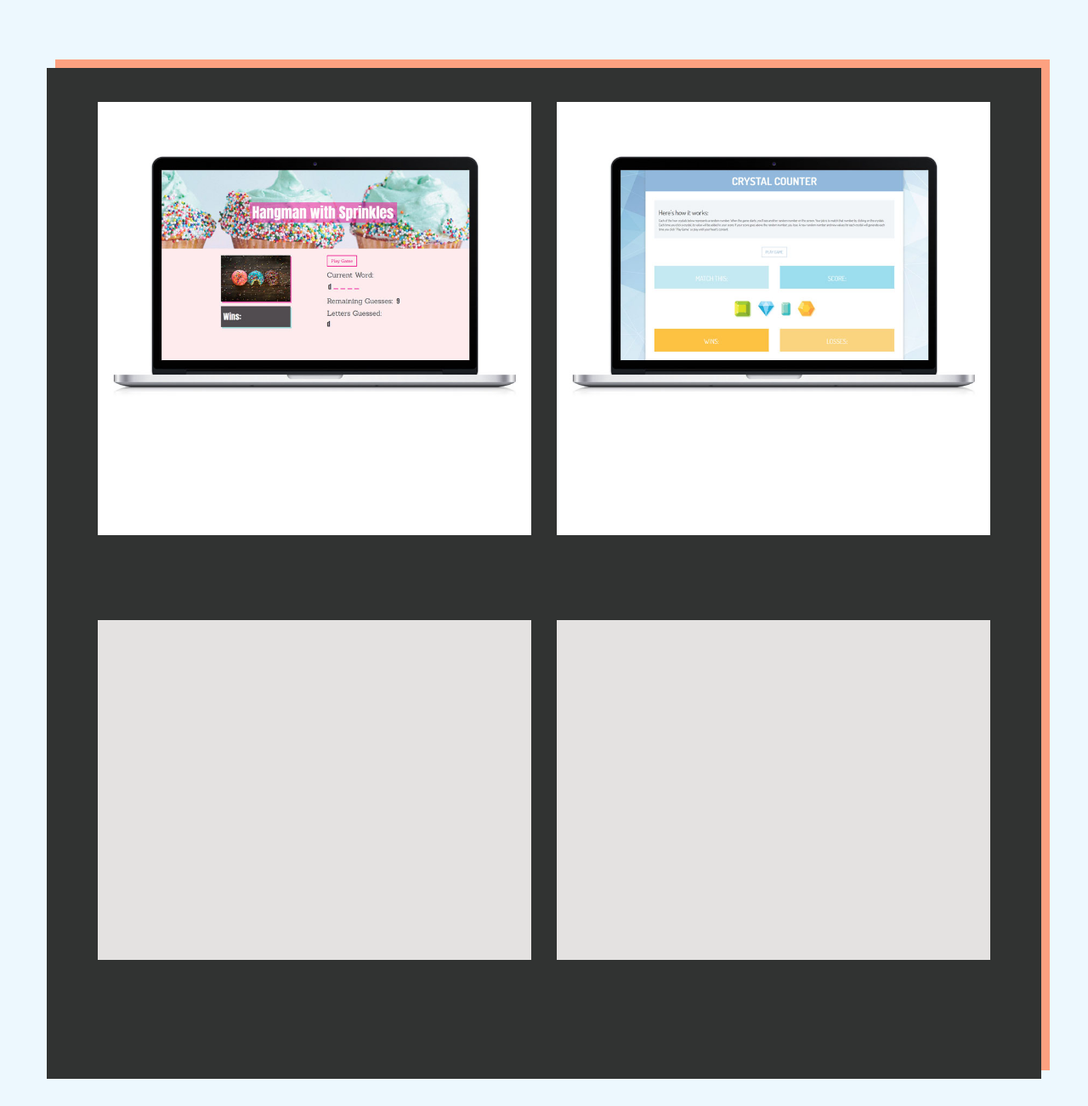
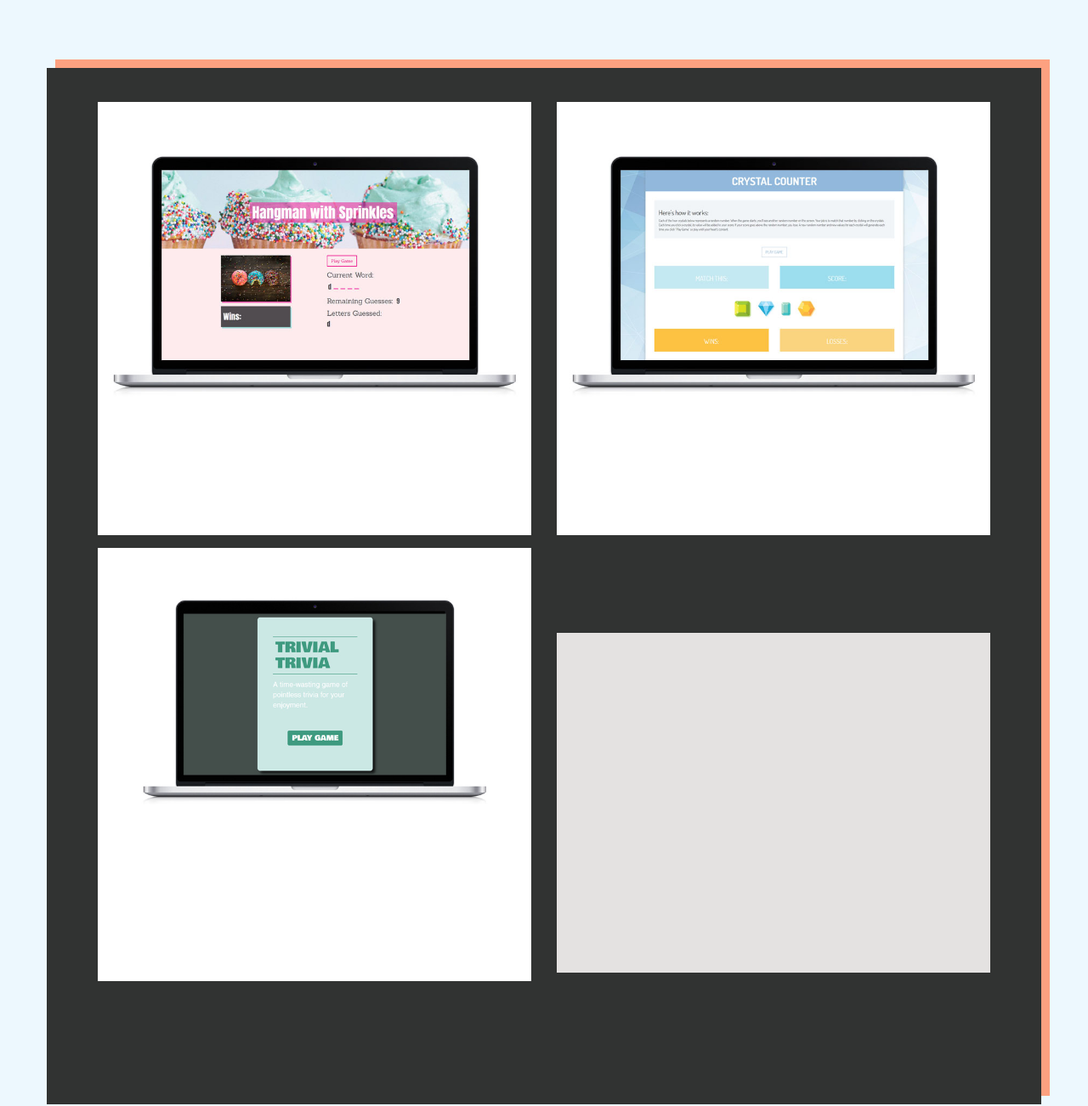
Before and after one commit to ngranahan/ngranahan.github.io, a plain HTML site: page portfolio.html in a window 1280 px wide. Shown: the part 520-1822 px from the top of the page at 85% size. Drawn offline with nearby package versions, Linux system fonts and the light colour scheme.

Commit message:
uploaded and linked thumbnail for trivia game project

```diff
--- a/assets/css/style.css
+++ b/assets/css/style.css
@@ -17,6 +17,9 @@ body {
 }
 .absolute {
     position: absolute;
+}
+.row {
+    margin-bottom: 15px;
 }
 
 
--- a/portfolio.html
+++ b/portfolio.html
@@ -61,17 +61,17 @@
         <div class="row">
             <div class="col-sm-6 relative project-card text-center">
                 <!-- portfolio section goes here -->
-                <img src="assets/images/HangmanSprinkles-Mockup.jpg" class="img-responsive">
+                <a href="https://ngranahan.github.io/hangman-game/"><img src="assets/images/HangmanSprinkles-Mockup.jpg" class="img-responsive"></a>
             </div>
             <div class="col-sm-6">
                 <!-- portfolio section goes here -->
-                <img src="assets/images/CrystalCounter-Mockup.jpg" class="img-responsive">
+                <a href="https://ngranahan.github.io/crystalcounter-game/"><img src="assets/images/CrystalCounter-Mockup.jpg" class="img-responsive"></a>
             </div>
         </div>
         <div class="row">
             <div class="col-sm-6">
                 <!-- portfolio section goes here -->
-                <div class="place-holder"></div>
+                <a href="https://ngranahan.github.io/trivia-game/"><img src="assets/images/Trivia-Mockup.jpg" class="img-responsive"></a>
             </div>
             <div class="col-sm-6">
                 <!-- portfolio section goes here -->
```
Also changed, not shown: assets/images/Trivia-Mockup.jpg (added).
